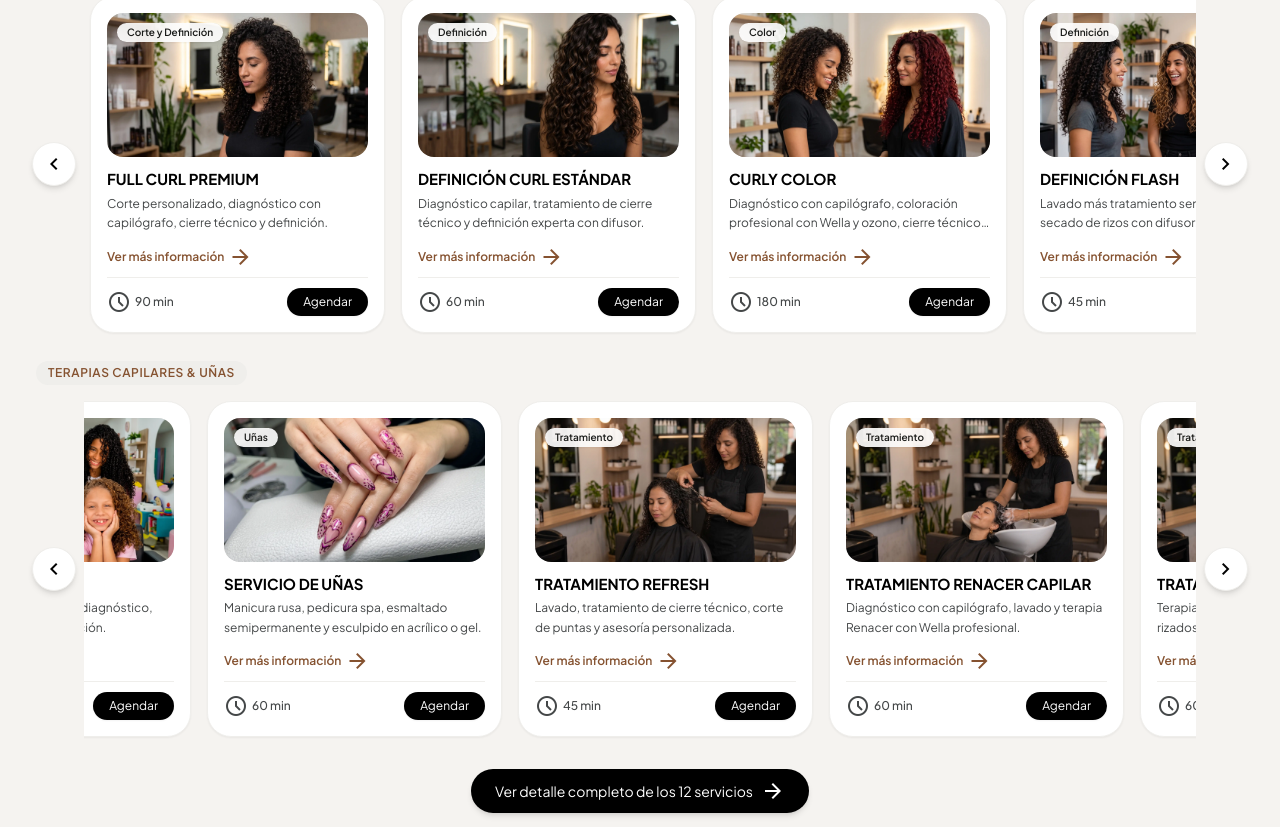
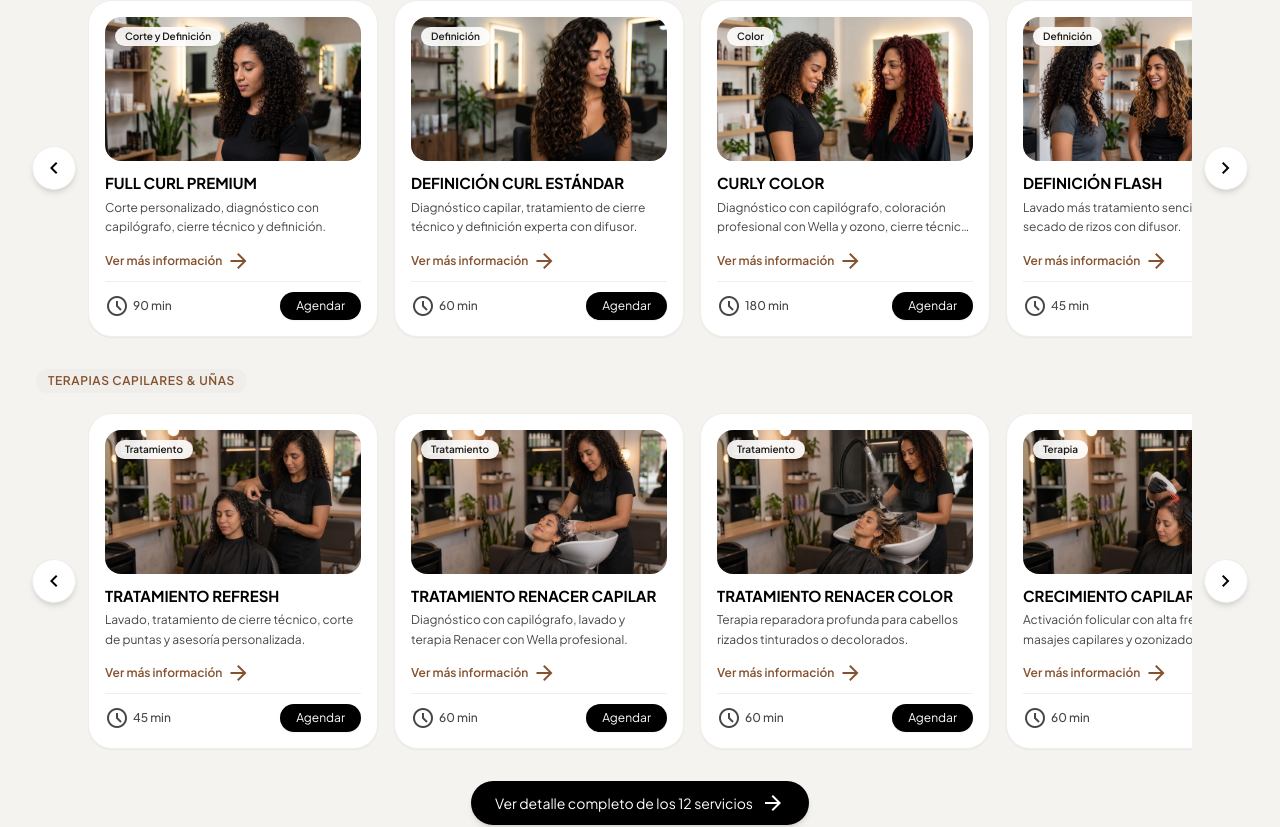
Before and after one commit to Magliogarcia/SISTEMA-WEB-XIORIZOS, a Next.js app: page / in a window 1280 px wide. Shown: the part 976-1803 px from the top of the page. Built offline with nearby package versions, Linux system fonts and the light colour scheme.

Commit message:
perf: reestructurar carruseles a desplazamiento manual nativo sin bucles de fondo

```diff
--- a/src/components/home/services-section.tsx
+++ b/src/components/home/services-section.tsx
@@ -1,118 +1,81 @@
 "use client";
 
-import { useRef, useEffect, useCallback } from "react";
+import { useRef } from "react";
 import Image from "next/image";
 import Link from "next/link";
 import { mockServices, type ExtendedService } from "@/lib/mock-data";
 
 interface ServiceRowProps {
   services: ExtendedService[];
-  direction: "right" | "left";
   titleBadge: string;
 }
 
-function ServiceRow({ services, direction, titleBadge }: ServiceRowProps) {
+function ServiceRow({ services, titleBadge }: ServiceRowProps) {
   const trackRef = useRef<HTMLDivElement>(null);
-  const isHoveredRef = useRef(false);
 
-  // Duplicate items 6 times to create a virtually infinite continuous loop
-  const loopCount = 6;
-  const loopedItems = Array.from({ length: loopCount }, () => services).flat();
-
-  useEffect(() => {
+  const handleScroll = (direction: "left" | "right") => {
     const track = trackRef.current;
     if (!track) return;
 
-    // Check if device is mobile - on mobile do NOT run auto-animation
-    const isMobile = window.innerWidth < 768;
-    if (isMobile) {
-      return;
+    const scrollAmount = 320;
+    const { scrollLeft, scrollWidth, clientWidth } = track;
+
+    if (direction === "left") {
+      if (scrollLeft <= 10) {
+        // Si está al principio, vuelve al final de forma fluida
+        track.scrollTo({ left: scrollWidth, behavior: "smooth" });
+      } else {
+        track.scrollBy({ left: -scrollAmount, behavior: "smooth" });
+      }
+    } else {
+      if (scrollLeft + clientWidth >= scrollWidth - 10) {
+        // Si está al final, vuelve al inicio de forma fluida
+        track.scrollTo({ left: 0, behavior: "smooth" });
+      } else {
+        track.scrollBy({ left: scrollAmount, behavior: "smooth" });
+      }
     }
-
-    // Set initial position in the middle segment
-    const singleSegmentWidth = track.scrollWidth / loopCount;
-    track.scrollLeft = singleSegmentWidth * 2;
-
-    let animationFrameId: number;
-    const speed = 0.7; // constant subtle glide
-
-    const step = () => {
-      if (track && !isHoveredRef.current) {
-        const segWidth = track.scrollWidth / loopCount;
-
-        if (direction === "right") {
-          track.scrollLeft += speed;
-          // When passing the 4th segment, seamlessly jump back by 1 segment without visual change
-          if (track.scrollLeft >= segWidth * 4) {
-            track.scrollLeft -= segWidth;
-          }
-        } else {
-          track.scrollLeft -= speed;
-          // When passing the 1st segment backwards, seamlessly jump forward by 1 segment
-          if (track.scrollLeft <= segWidth) {
-            track.scrollLeft += segWidth;
-          }
-        }
-      }
-      animationFrameId = requestAnimationFrame(step);
-    };
-
-    animationFrameId = requestAnimationFrame(step);
-    return () => cancelAnimationFrame(animationFrameId);
-  }, [direction, loopCount]);
-
-  // Clicking side arrow buttons moves track smoothly WITHOUT stopping auto-play
-  const handleNavClick = useCallback((offset: number) => {
-    const track = trackRef.current;
-    if (!track) return;
-    track.scrollBy({ left: offset, behavior: "smooth" });
-  }, []);
+  };
 
   return (
-    <div className="relative w-full my-5">
-      {/* Row Header Indicator */}
-      <div className="flex items-center justify-between mb-2 px-1">
+    <div className="relative w-full my-6">
+      {/* Encabezado de la Fila */}
+      <div className="flex items-center justify-between mb-3 px-1">
         <span className="font-label-md text-xs tracking-wider uppercase font-semibold text-secondary bg-surface-container px-3 py-1 rounded-full">
           {titleBadge}
         </span>
       </div>
 
-      {/* Row Container with Flanking Buttons */}
-      <div className="flex items-center gap-2">
-        {/* Left Side Button */}
+      {/* Contenedor del Carrusel con Botones Laterales */}
+      <div className="flex items-center gap-2 sm:gap-3">
+        {/* Botón Izquierdo */}
         <button
           type="button"
-          onClick={() => handleNavClick(-320)}
-          aria-label="Desplazar a la izquierda"
-          className="flex-shrink-0 w-10 h-10 md:w-11 md:h-11 rounded-full bg-surface-container-lowest hover:bg-surface-container text-primary flex items-center justify-center shadow-md border border-surface-container transition-transform active:scale-95"
+          onClick={() => handleScroll("left")}
+          aria-label="Ver servicios anteriores"
+          className="flex-shrink-0 w-10 h-10 md:w-11 md:h-11 rounded-full bg-surface-container-lowest hover:bg-surface-container text-primary flex items-center justify-center shadow-md border border-surface-container transition-all active:scale-90 hover:scale-105"
         >
           <span className="material-symbols-outlined text-[20px]">chevron_left</span>
         </button>
 
-        {/* Scrollable Track */}
+        {/* Pista Deslizable Optimizada (Nativa, fluida, snap) */}
         <div
           ref={trackRef}
-          onMouseEnter={() => {
-            isHoveredRef.current = true;
-          }}
-          onMouseLeave={() => {
-            isHoveredRef.current = false;
-          }}
-          className="flex gap-4 overflow-x-auto md:overflow-x-hidden py-2 select-none w-full scroll-smooth scrollbar-none"
+          className="flex gap-4 overflow-x-auto py-2 w-full scroll-smooth scrollbar-none snap-x snap-mandatory"
         >
-          {loopedItems.map((service, idx) => (
+          {services.map((service) => (
             <div
-              key={`${service.id}-${idx}`}
-              className="flex-shrink-0 w-[275px] sm:w-[295px] bg-surface-container-lowest rounded-3xl p-4 shadow-sm border border-surface-container flex flex-col justify-between hover:shadow-lg transition-all duration-300 hover:border-primary/30"
+              key={service.id}
+              className="snap-start flex-shrink-0 w-[270px] sm:w-[290px] bg-surface-container-lowest rounded-3xl p-4 shadow-sm border border-surface-container flex flex-col justify-between hover:shadow-lg transition-all duration-300 hover:border-primary/30"
             >
               <div>
-                {/* Compact Service Image */}
+                {/* Imagen del Servicio */}
                 <div className="w-full h-36 rounded-2xl overflow-hidden relative mb-3 bg-surface-container-low">
                   <Image
                     src={service.imagenUrl || "/images/Full_curl.webp"}
                     alt={service.nombre}
                     fill
-                    sizes="(max-width: 768px) 275px, 295px"
+                    sizes="(max-width: 768px) 270px, 290px"
                     className="object-cover transition-transform duration-500 hover:scale-105"
                   />
                   <span className="absolute top-2.5 left-2.5 bg-surface-container-lowest/90 backdrop-blur-md text-on-surface font-label-sm text-[10px] font-semibold px-2.5 py-0.5 rounded-full shadow-sm">
@@ -120,17 +83,17 @@ function ServiceRow({ services, direction, titleBadge }: ServiceRowProps) {
                   </span>
                 </div>
 
-                {/* Service Name */}
+                {/* Nombre del Servicio */}
                 <h3 className="font-headline-sm text-[15px] font-bold text-primary mb-1 leading-snug line-clamp-1">
                   {service.nombre}
                 </h3>
 
-                {/* Brief description */}
+                {/* Breve Descripción */}
                 <p className="font-body-md text-xs text-on-surface-variant line-clamp-2 leading-relaxed mb-2.5">
                   {service.descripcion}
                 </p>
 
-                {/* Link to Service Details on /servicios page */}
+                {/* Enlace directo al servicio en la página /servicios */}
                 <Link
                   href={`/servicios#servicio-${service.id}`}
                   className="text-xs font-semibold text-secondary hover:text-primary hover:underline inline-flex items-center gap-1 mb-2 transition-colors"
@@ -140,7 +103,7 @@ function ServiceRow({ services, direction, titleBadge }: ServiceRowProps) {
                 </Link>
               </div>
 
-              {/* Card Footer: Duración & Agendar Button */}
+              {/* Pie de Tarjeta: Duración y Botón Agendar */}
               <div className="pt-2.5 border-t border-surface-container flex items-center justify-between mt-auto">
                 <span className="font-label-md text-xs text-on-surface-variant flex items-center gap-1 font-medium">
                   <span className="material-symbols-outlined text-[15px]">schedule</span>
@@ -157,12 +120,12 @@ function ServiceRow({ services, direction, titleBadge }: ServiceRowProps) {
           ))}
         </div>
 
-        {/* Right Side Button */}
+        {/* Botón Derecho */}
         <button
           type="button"
-          onClick={() => handleNavClick(320)}
-          aria-label="Desplazar a la derecha"
-          className="flex-shrink-0 w-10 h-10 md:w-11 md:h-11 rounded-full bg-surface-container-lowest hover:bg-surface-container text-primary flex items-center justify-center shadow-md border border-surface-container transition-transform active:scale-95"
+          onClick={() => handleScroll("right")}
+          aria-label="Ver siguientes servicios"
+          className="flex-shrink-0 w-10 h-10 md:w-11 md:h-11 rounded-full bg-surface-container-lowest hover:bg-surface-container text-primary flex items-center justify-center shadow-md border border-surface-container transition-all active:scale-90 hover:scale-105"
         >
           <span className="material-symbols-outlined text-[20px]">chevron_right</span>
         </button>
@@ -172,14 +135,14 @@ function ServiceRow({ services, direction, titleBadge }: ServiceRowProps) {
 }
 
 export function ServicesSection() {
-  // 12 unique services: exactly 6 in row 1, 6 in row 2
+  // 12 servicios únicos divididos limpiamente en 2 filas de 6
   const topServices = mockServices.slice(0, 6);
   const bottomServices = mockServices.slice(6, 12);
 
   return (
     <section className="w-full bg-surface-container-low py-space-xl" id="servicios">
       <div className="max-w-[1360px] mx-auto px-margin-mobile md:px-margin">
-        {/* Section Header */}
+        {/* Encabezado */}
         <div className="text-center max-w-2xl mx-auto mb-space-lg">
           <span className="font-label-md text-label-md text-secondary uppercase tracking-wider font-semibold">
             Carta de Especialidades
@@ -192,21 +155,19 @@ export function ServicesSection() {
           </p>
         </div>
 
-        {/* Fila 1: 6 Servicios - Movimiento infinito hacia la derecha en desktop */}
+        {/* Fila 1: 6 Servicios */}
         <ServiceRow
           services={topServices}
-          direction="right"
           titleBadge="Cortes, Color & Definición"
         />
 
-        {/* Fila 2: 6 Servicios - Movimiento infinito hacia la izquierda en desktop */}
+        {/* Fila 2: 6 Servicios */}
         <ServiceRow
           services={bottomServices}
-          direction="left"
           titleBadge="Terapias Capilares & Uñas"
         />
 
-        {/* View All Services Link */}
+        {/* Enlace al Detalle Completo */}
         <div className="text-center mt-6">
           <Link
             href="/servicios"
--- a/src/components/home/testimonials-section.tsx
+++ b/src/components/home/testimonials-section.tsx
@@ -1,6 +1,6 @@
 "use client";
 
-import { useEffect, useRef, useCallback } from "react";
+import { useRef } from "react";
 import Image from "next/image";
 
 const testimonials = [
@@ -68,50 +68,28 @@ const testimonials = [
 
 export function TestimonialsSection() {
   const trackRef = useRef<HTMLDivElement>(null);
-  const isHoveredRef = useRef(false);
 
-  // Duplicated 6 times for seamless infinite scroll
-  const loopCount = 6;
-  const loopedItems = Array.from({ length: loopCount }, () => testimonials).flat();
-
-  useEffect(() => {
+  const handleScroll = (direction: "left" | "right") => {
     const track = trackRef.current;
     if (!track) return;
 
-    // Disable auto movement on mobile devices
-    const isMobile = window.innerWidth < 768;
-    if (isMobile) {
-      return;
+    const scrollAmount = 340;
+    const { scrollLeft, scrollWidth, clientWidth } = track;
+
+    if (direction === "left") {
+      if (scrollLeft <= 10) {
+        track.scrollTo({ left: scrollWidth, behavior: "smooth" });
+      } else {
+        track.scrollBy({ left: -scrollAmount, behavior: "smooth" });
+      }
+    } else {
+      if (scrollLeft + clientWidth >= scrollWidth - 10) {
+        track.scrollTo({ left: 0, behavior: "smooth" });
+      } else {
+        track.scrollBy({ left: scrollAmount, behavior: "smooth" });
+      }
     }
-
-    const singleSegmentWidth = track.scrollWidth / loopCount;
-    track.scrollLeft = singleSegmentWidth * 2;
-
-    let animationFrameId: number;
-    const speed = 0.65; // gentle continuous glide
-
-    const step = () => {
-      if (track && !isHoveredRef.current) {
-        track.scrollLeft += speed;
-        const segWidth = track.scrollWidth / loopCount;
-        if (track.scrollLeft >= segWidth * 4) {
-          track.scrollLeft -= segWidth;
-        }
-      }
-      animationFrameId = requestAnimationFrame(step);
-    };
-
-    animationFrameId = requestAnimationFrame(step);
-    return () => cancelAnimationFrame(animationFrameId);
-  }, [loopCount]);
-
-  // Clicking side arrow buttons moves track WITHOUT stopping auto-play
-  const handleNavClick = useCallback((direction: "left" | "right") => {
-    const track = trackRef.current;
-    if (!track) return;
-    const offset = direction === "left" ? -340 : 340;
-    track.scrollBy({ left: offset, behavior: "smooth" });
-  }, []);
+  };
 
   return (
     <section className="w-full py-space-xl bg-background overflow-hidden" id="testimonios">
@@ -129,20 +107,20 @@ export function TestimonialsSection() {
             </p>
           </div>
 
-          {/* Navigation Arrows (No status text labels) */}
+          {/* Flechas de Navegación Manual */}
           <div className="flex items-center gap-2">
             <button
-              onClick={() => handleNavClick("left")}
+              onClick={() => handleScroll("left")}
               aria-label="Ver testimonios anteriores"
-              className="w-11 h-11 rounded-full bg-surface-container-lowest hover:bg-surface-container text-primary flex items-center justify-center shadow-sm border border-surface-container transition-transform active:scale-90"
+              className="w-11 h-11 rounded-full bg-surface-container-lowest hover:bg-surface-container text-primary flex items-center justify-center shadow-sm border border-surface-container transition-all active:scale-90 hover:scale-105"
               type="button"
             >
               <span className="material-symbols-outlined text-[20px]">arrow_back</span>
             </button>
             <button
-              onClick={() => handleNavClick("right")}
+              onClick={() => handleScroll("right")}
               aria-label="Ver siguientes testimonios"
-              className="w-11 h-11 rounded-full bg-primary hover:bg-primary/90 text-on-primary flex items-center justify-center shadow-sm transition-transform active:scale-90"
+              className="w-11 h-11 rounded-full bg-primary hover:bg-primary/90 text-on-primary flex items-center justify-center shadow-sm transition-all active:scale-90 hover:scale-105"
               type="button"
             >
               <span className="material-symbols-outlined text-[20px]">arrow_forward</span>
@@ -150,24 +128,18 @@ export function TestimonialsSection() {
           </div>
         </div>
 
-        {/* Carousel Track */}
+        {/* Carrusel Deslizable Nativo y Fluido (Snap) */}
         <div
           ref={trackRef}
-          onMouseEnter={() => {
-            isHoveredRef.current = true;
-          }}
-          onMouseLeave={() => {
-            isHoveredRef.current = false;
-          }}
-          className="flex gap-space-md overflow-x-auto md:overflow-x-hidden pb-6 pt-1 select-none scrollbar-none scroll-smooth cursor-grab active:cursor-grabbing"
+          className="flex gap-space-md overflow-x-auto pb-6 pt-1 select-none scrollbar-none scroll-smooth snap-x snap-mandatory"
         >
-          {loopedItems.map((t, idx) => (
+          {testimonials.map((t, idx) => (
             <div
-              key={`${t.name}-${idx}`}
-              className="flex-shrink-0 w-[300px] md:w-[340px] bg-surface-container-lowest rounded-3xl p-6 shadow-sm flex flex-col justify-between border border-surface-container hover:shadow-lg hover:border-primary/30 transition-all"
+              key={idx}
+              className="snap-start flex-shrink-0 w-[290px] sm:w-[330px] bg-surface-container-lowest rounded-3xl p-6 shadow-sm flex flex-col justify-between border border-surface-container hover:shadow-lg hover:border-primary/30 transition-all"
             >
               <div>
-                {/* 5 Stars */}
+                {/* 5 Estrellas */}
                 <div className="flex text-secondary gap-0.5 mb-3">
                   {[...Array(5)].map((_, i) => (
                     <span
```
